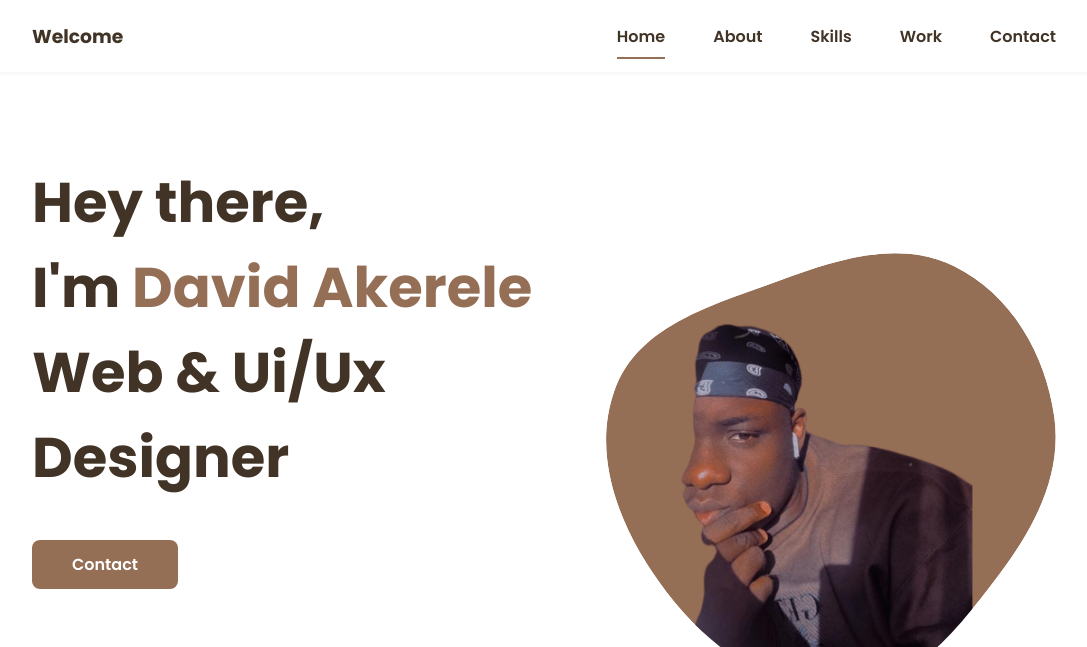
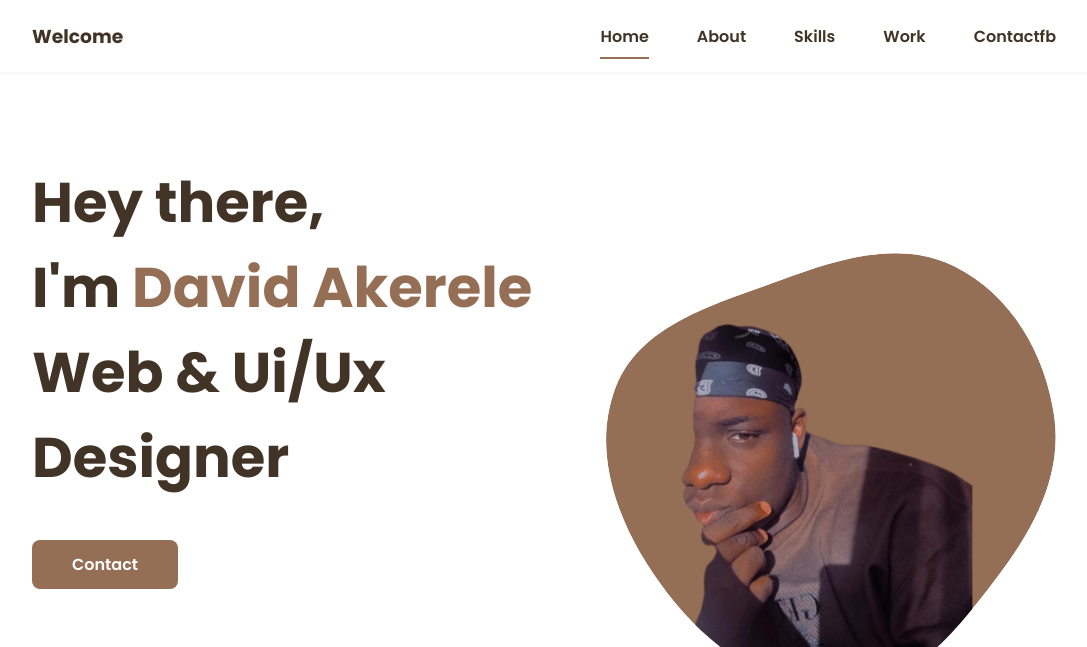
Before and after one commit to DavidAkerele/My-Portfolio-Website, a plain HTML site: page index.html in a window 1280 px wide. Shown: the top 647 px of the page, without its empty margins (96-1183 px from the left). Drawn offline with nearby package versions, Linux system fonts and the light colour scheme.

Commit message:
added multiple jf b;j e to Contact

```diff
--- a/index.html
+++ b/index.html
@@ -25,7 +25,7 @@
                         <li class="nav__item"><a href="#about" class="nav__link">About</a></li>
                         <li class="nav__item"><a href="#skills" class="nav__link">Skills</a></li>
                         <li class="nav__item"><a href="#work" class="nav__link">Work</a></li>
-                        <li class="nav__item"><a href="#contact" class="nav__link">Contact</a></li>
+                        <li class="nav__item"><a href="#contact" class="nav__link">Contactfb</a></li>
                     </ul>
                 </div>
 
```
